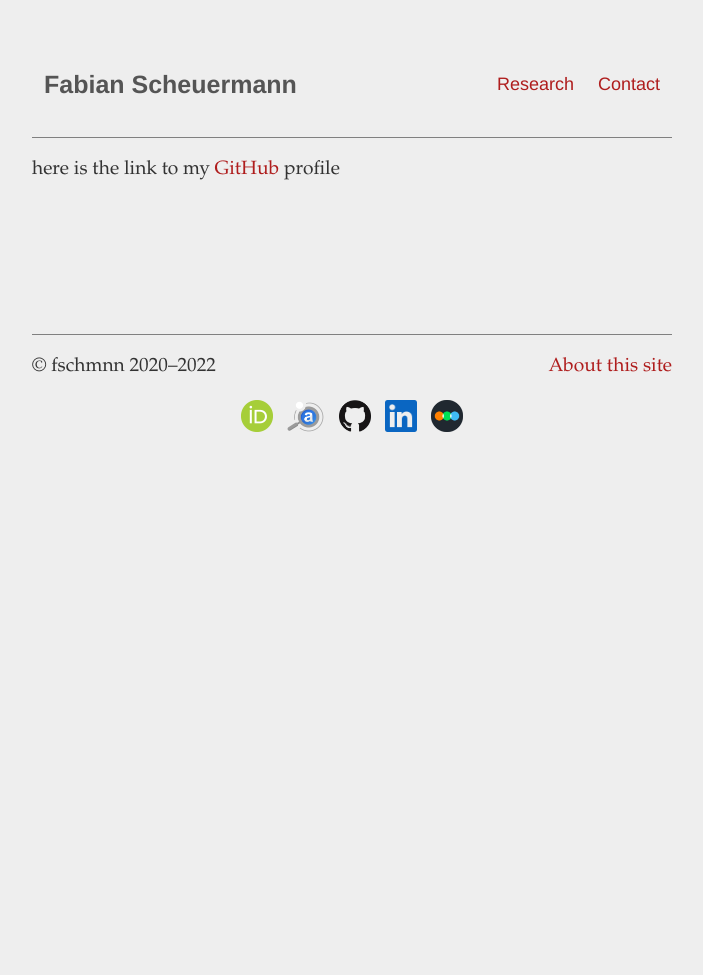
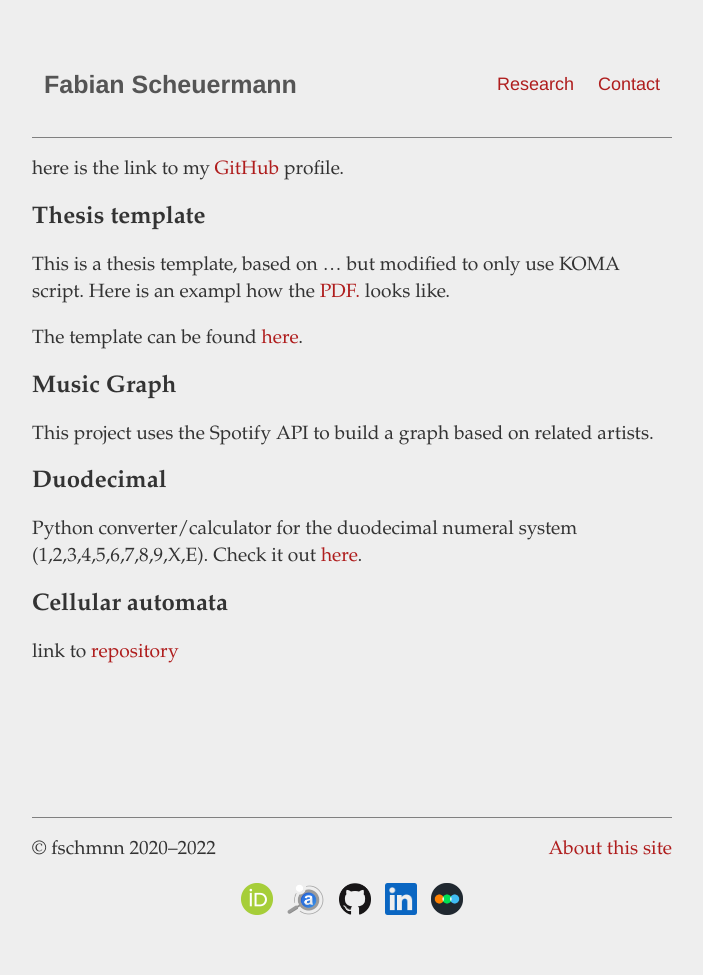
Before and after one commit to fschmnn/fschmnn.github.io, a Jekyll site: the page built from _pages/code.md, in a window 1280 px wide. Shown: the whole page, without its empty margins (288-991 px from the left). Built offline with Jekyll 4.4.1, drawn with Linux system fonts in a browser that asks for light colours; before the commit the page ends 900 px from its top, so only the background shows below that.

Commit message:
2022.03.21 - content for code

```diff
--- a/_includes/head.html
+++ b/_includes/head.html
@@ -3,16 +3,14 @@
 	<meta name="viewport" width="device-width, initial-scale=1.0">
 	<meta name="description" content="{{ page.description }}">
 	<meta name="author" content="Fabian Scheuermann">
-	<!-- favicon
-	<link rel="shortcut icon" href="/img/ico/favicon.png">
-	-->
-	<title>Fabian Scheuermann | {{ page.title }}</title>
+	<link rel="shortcut icon" type="image/x-icon" href="/assets/favicon/favicon.ico">
+
+	<title>{{ page.title }} | fschmnn</title>
 	<!-- styles -->
 	<link href="/css/main.css" rel="stylesheet">
 
     {% include mathjax.html %}
 
-	<link rel="shortcut icon" type="image/x-icon" href="/assets/favicon/favicon.ico">
 
     <!-- {% if site.google_analytics and jekyll.environment == 'production' %}
     {% include analytics.html %}
--- a/_pages/code.md
+++ b/_pages/code.md
@@ -4,5 +4,25 @@ title: Code
 permalink: /code/
 ---
 
+here is the link to my [GitHub](https://github.com/fschmnn) profile.
 
-here is the link to my [GitHub](https://github.com/fschmnn) profile
+## Thesis template
+
+This is a thesis template, based on ... but modified to only use KOMA script. Here is an exampl how the
+<a href="/assets/others/thesis_template.pdf" target="_blank">PDF.</a> looks like.
+
+The template can be found [here](https://github.com/fschmnn/thesis-template).
+
+## Music Graph
+
+This project uses the Spotify API to build a graph based on related artists.
+
+
+## Duodecimal
+
+Python converter/calculator for the duodecimal numeral system (1,2,3,4,5,6,7,8,9,X,E). Check it out [here](https://github.com/fschmnn/duodecimal).
+
+
+## Cellular automata
+
+link to [repository](https://github.com/fschmnn/cellular-automata)
```
Also changed, not shown: _pages/about.md (+1 -1 lines), _pages/blog.md (+3 -2 lines), _pages/links.md (+2 -0 lines), index.md (+4 -0 lines), 1 other file.
